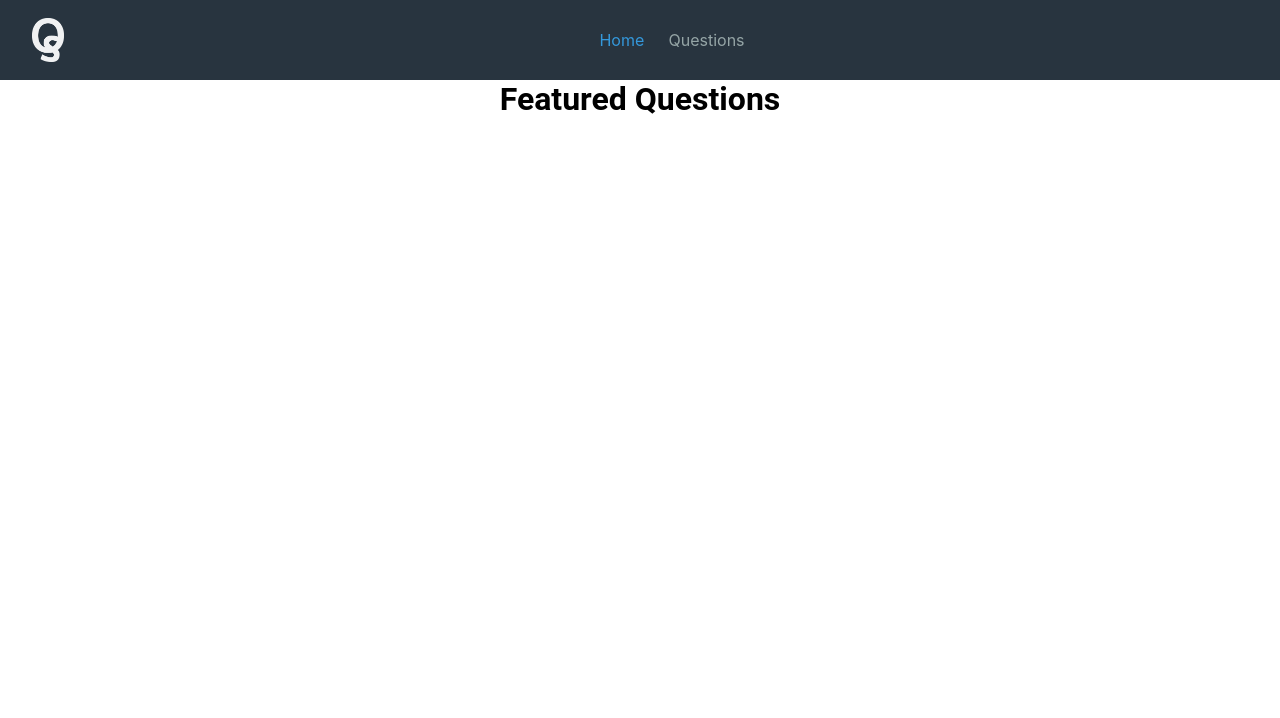
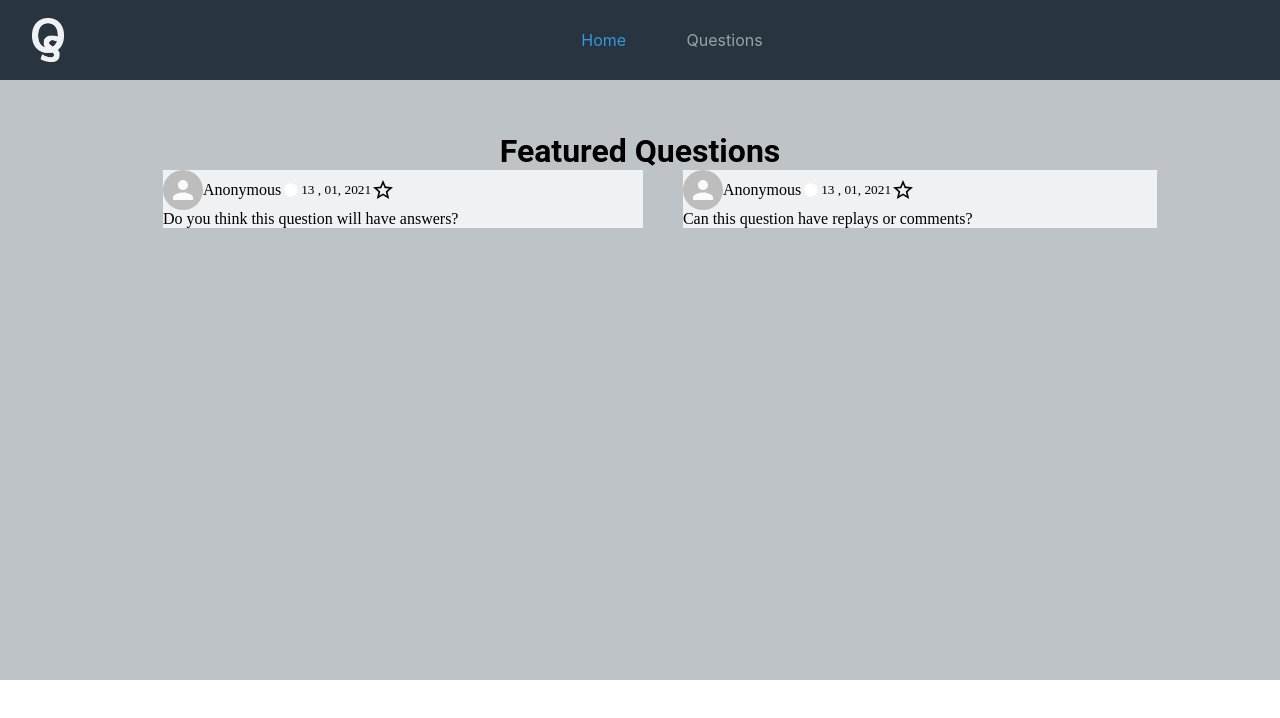
Before and after one commit to GabrielMarisescu/Kyus, a React (Create React App) app: page / in a window 1280 px wide. Shown: the top 718 px of the page. Built offline with nearby package versions, Linux system fonts and the light colour scheme.

Commit message:
continuation of the project

```diff
--- a/package.json
+++ b/package.json
@@ -3,6 +3,8 @@
   "version": "0.1.0",
   "private": true,
   "dependencies": {
+    "@material-ui/core": "^4.11.2",
+    "@material-ui/icons": "^4.11.2",
     "@testing-library/jest-dom": "^5.11.9",
     "@testing-library/react": "^11.2.3",
     "@testing-library/user-event": "^12.6.0",
--- a/src/FeaturedQuestions.css
+++ b/src/FeaturedQuestions.css
@@ -1,10 +1,47 @@
+.Featured {
+  width: 100%;
+  height: 600px;
+  background-color: #bdc3c7;
+}
+
 .Featured__textWrapper {
   display: flex;
   justify-content: center;
-}
-
-.Featured__text {
   font-family: Roboto, sans-serif;
   font-weight: bold;
   font-size: 200%;
+  padding-top: 6.5vh;
 }
+
+.Featured__questions {
+  display: flex;
+  justify-content: center;
+  flex-wrap: wrap;
+}
+.Featured__TotalLeft,
+.Featured__TotalRight {
+  flex-grow: 0.3;
+}
+
+.Featured__left1 {
+  display: flex;
+  align-items: center;
+  margin-right: 4vh;
+  background-color: #f0f1f2;
+}
+
+.Featured__right1 {
+  display: flex;
+  align-items: center;
+  background-color: #f0f1f2;
+}
+
+.Date {
+  font-size: smaller;
+}
+
+.Featured__TotalRight,
+.Featured__TotalLeft {
+  background-color: #f0f1f2;
+  margin-left: 5vh;
+}
--- a/src/FeaturedQuestions.js
+++ b/src/FeaturedQuestions.js
@@ -1,15 +1,59 @@
+import { Avatar } from '@material-ui/core'
 import React from 'react'
 import "./FeaturedQuestions.css"
+import FiberManualRecordIcon from '@material-ui/icons/FiberManualRecord';
+import StarBorderIcon from '@material-ui/icons/StarBorder';
 
 function FeaturedQuestions() {
+    var today = new Date();
+    var Day = String(today.getDate()).padStart(2, '0');
+    var Month = String(today.getMonth() + 1).padStart(2, '0');
+    var Year = today.getFullYear();
+
+
+
+
+
+
+
     return (
         <div className="Featured">
             <div className="Featured__textWrapper">
-            <p className="Featured__text">Featured Questions</p>
+            Featured Questions
             </div>
+<div className="Featured__questions">
+    <div className="Featured__TotalLeft">
+    <div className="Featured__left1">
+      <Avatar alt="Anonymous"  />
+      <p>Anonymous</p>
+      <FiberManualRecordIcon style={{ color: "white" }}  fontSize="small"/>
+      <p className ="Date"> {Day} , {Month}, {Year}</p>
 
-      <div className="Featured_left"></div>
-      <div className="Featured_right"></div>
+     <StarBorderIcon />
+
+      </div>
+      <div className="Featured_left2">
+         Do you think this question will have answers?
+     </div>
+    </div>
+<div className="Featured__TotalRight">
+<div className="Featured__right1">
+      <Avatar alt="Anonymous"  />
+      <p>Anonymous</p>
+      <FiberManualRecordIcon style={{ color: "white" }} fontSize="small" />
+      <p className ="Date"> {Day} , {Month}, {Year}</p>
+      <StarBorderIcon />
+</div>
+
+
+     <div className="Featured_right2">
+         Can this question have replays or comments?
+     </div>
+
+
+      </div>
+</div>
+
 
         </div>
     )
--- a/src/Header.css
+++ b/src/Header.css
@@ -23,10 +23,10 @@
 
 .Header__Home {
   color: #3498db;
-  padding-right: 10%;
+  padding-right: 20%;
 }
 
 .Header__Questions {
   color: #95a5a6;
-  padding-left: 10%;
+  padding-left: 30%;
 }
```
Also changed, not shown: 2 other files (tests, documents, lock files or other folders).
